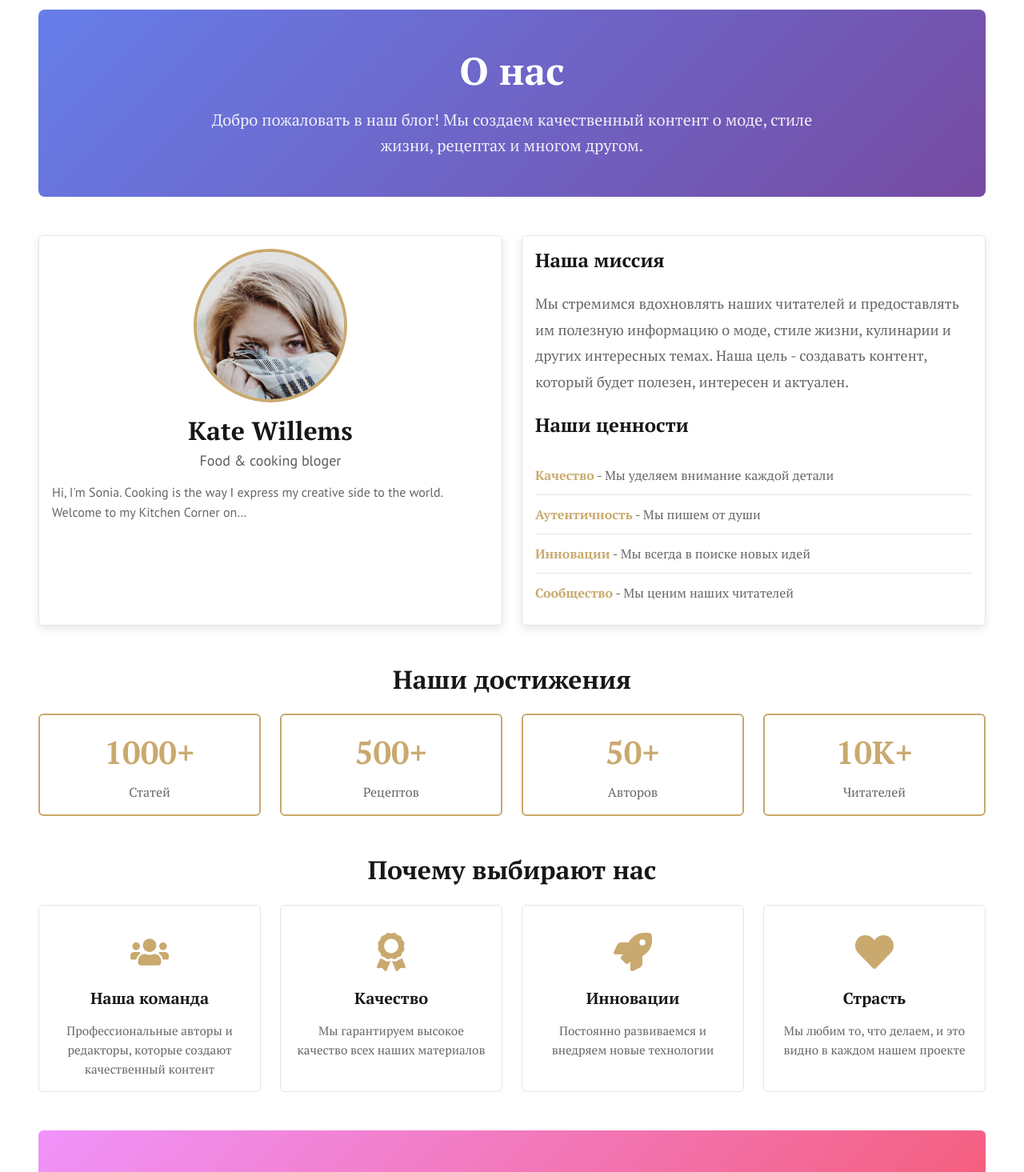
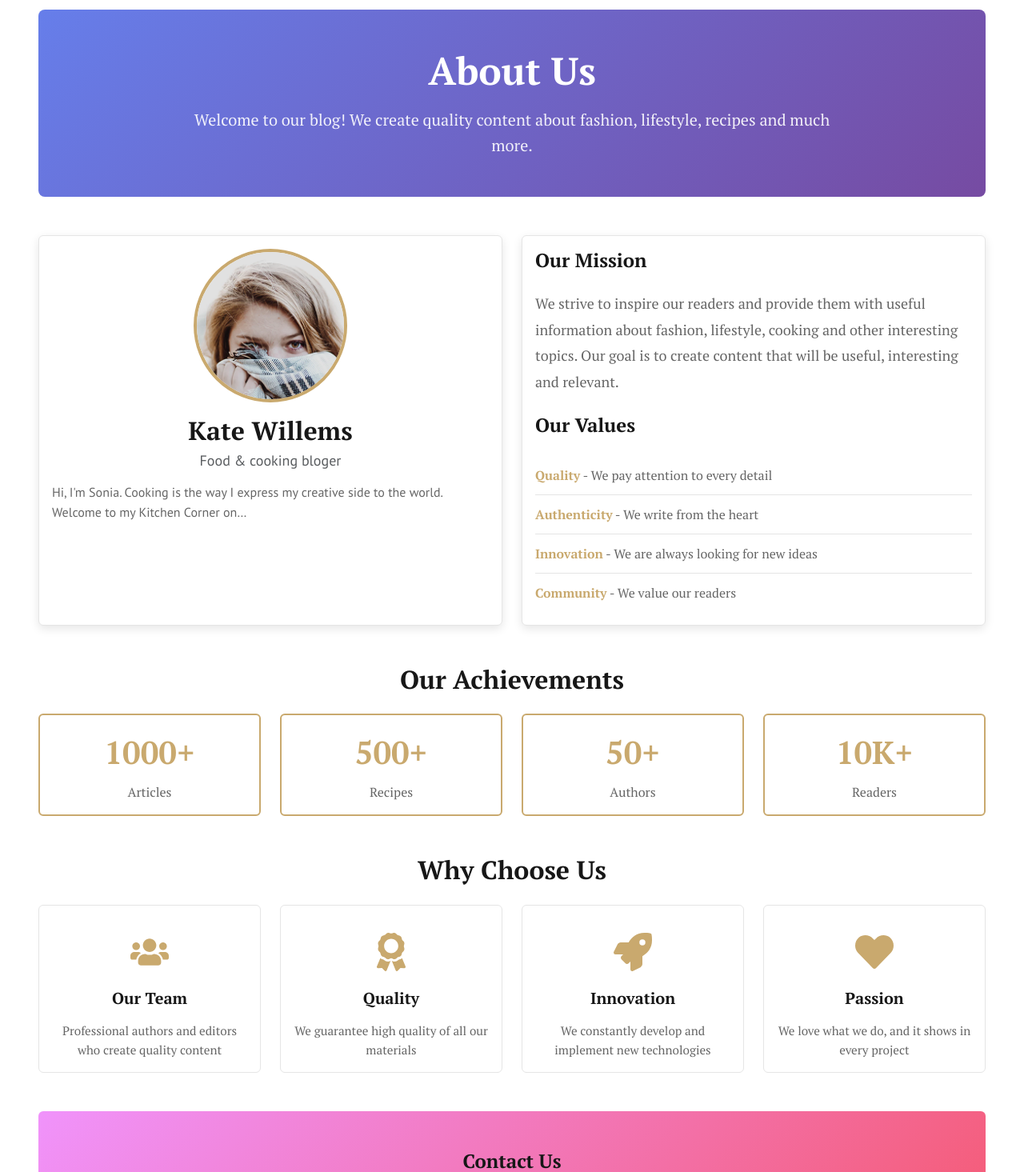
Before and after one commit to Arseniypir231/labs, a React (Create React App) app: page /about in a window 1280 px wide. Shown: the part 120-1585 px from the top of the page at 80% size. Built offline with nearby package versions, Linux system fonts and the light colour scheme.

Commit message:
feat: add full i18next translations to all components and pages

```diff
--- a/src/components/Footer.js
+++ b/src/components/Footer.js
@@ -2,9 +2,12 @@ import React from 'react';
 import { Link } from 'react-router-dom';
 import { Container, Row, Col, Nav, Image, ListGroup } from 'react-bootstrap';
 import { OverlayTrigger, Tooltip } from 'react-bootstrap';
+import { useTranslation } from 'react-i18next';
 import './Footer.css';
 
 const Footer = ({ organizationName, menuItems, socialIcons, copyrightText }) => {
+    const { t } = useTranslation();
+
     const getMenuPath = (item) => {
         const paths = {
             'Home': '/',
@@ -34,17 +37,31 @@ const Footer = ({ organizationName, menuItems, socialIcons, copyrightText }) =>
                 <Row className="justify-content-center mb-3">
                     <Col xs={12} md="auto">
                         <Nav className="footer_nav justify-content-center flex-wrap" as="ul">
-                            {menuItems.map((item, index) => (
+                            {menuItems.map((item, index) => {
+                                const menuKeyMap = {
+                                    'Home': 'navigation.home',
+                                    'Recipes': 'navigation.recipes',
+                                    'Article': 'navigation.article',
+                                    'Contact': 'navigation.contact',
+                                    'Search': 'navigation.search',
+                                    'Favorites': 'navigation.favorites',
+                                    'About': 'navigation.about'
+                                };
+                                const menuTranslationKey = menuKeyMap[item] || item;
+                                const menuText = t(menuTranslationKey);
+
+                                return (
                                     <Nav.Item as="li" key={index} className="footer-nav-item">
                                         <Nav.Link
                                             as={Link}
                                             to={getMenuPath(item)}
                                             className="footer-nav-link"
                                         >
-                                        {item}
+                                            {menuText}
                                         </Nav.Link>
                                     </Nav.Item>
-                            ))}
+                                );
+                            })}
                         </Nav>
                     </Col>
                 </Row>
@@ -54,7 +71,7 @@ const Footer = ({ organizationName, menuItems, socialIcons, copyrightText }) =>
                         {socialIcons.map((icon, index) => {
                             const tooltip = (
                                 <Tooltip id={`social-tooltip-${index}`}>
-                                        Social media {index + 1}
+                                    {t('footer.socialMedia', { index: index + 1 })}
                                 </Tooltip>
                             );
 
--- a/src/components/Header.js
+++ b/src/components/Header.js
@@ -43,9 +43,22 @@ const Header = ({ organizationName, menuItems }) => {
                             const path = getMenuPath(item);
                             const isActive = location.pathname === path;
 
+                            // Получаем перевод для пункта меню
+                            const menuKeyMap = {
+                                'Home': 'navigation.home',
+                                'Recipes': 'navigation.recipes',
+                                'Article': 'navigation.article',
+                                'Contact': 'navigation.contact',
+                                'Search': 'navigation.search',
+                                'Favorites': 'navigation.favorites',
+                                'About': 'navigation.about'
+                            };
+                            const menuTranslationKey = menuKeyMap[item] || item;
+                            const menuText = t(menuTranslationKey);
+
                             const tooltip = (
                                 <BSTooltip id={`tooltip-${index}`}>
-                                    Go to {item} page
+                                    {t('footer.goToPage', { page: menuText })}
                                 </BSTooltip>
                             );
 
@@ -59,9 +72,9 @@ const Header = ({ organizationName, menuItems }) => {
                                             eventKey={path}
                                         >
                                             {index === 0 ? (
-                                                <span className="homeSpan">{item}</span>
+                                                <span className="homeSpan">{menuText}</span>
                                             ) : (
-                                                item
+                                                menuText
                                             )}
                                         </Nav.Link>
                                     </OverlayTrigger>
--- a/src/components/PostCard.js
+++ b/src/components/PostCard.js
@@ -84,10 +84,10 @@ const PostCard = ({ post, onClick, isSelected, onSelect, showCheckbox }) => {
                     <Card.Text as="div" className="post-meta">
                         <span className="meta-item">{post.date}</span>
                         <span className="meta-item">
-                            <span className="meta-label">By</span> {post.author}
+                            <span className="meta-label">{t('hero.by')}</span> {post.author}
                         </span>
                         {post.comments && (
-                            <span className="meta-item comments">{post.comments} comments</span>
+                            <span className="meta-item comments">{post.comments} {t('hero.comments')}</span>
                         )}
                     </Card.Text>
                     {post.description && (
--- a/src/components/PostDetailModal.js
+++ b/src/components/PostDetailModal.js
@@ -38,10 +38,10 @@ const PostDetailModal = ({ isOpen, onClose, post }) => {
                     <div className="post-detail-meta mb-3">
                         <span className="meta-item">{post.date}</span>
                         <span className="meta-item">
-                            <span className="meta-label">By</span> {post.author}
+                            <span className="meta-label">{t('hero.by')}</span> {post.author}
                         </span>
                         {post.comments && (
-                            <span className="meta-item comments">{post.comments} comments</span>
+                            <span className="meta-item comments">{post.comments} {t('hero.comments')}</span>
                         )}
                     </div>
                     {post.description && (
--- a/src/i18n/locales/en.json
+++ b/src/i18n/locales/en.json
@@ -79,7 +79,50 @@
     "about": {
         "title": "About Us",
         "mission": "Our Mission",
-        "values": "Our Values"
+        "missionText": "We strive to inspire our readers and provide them with useful information about fashion, lifestyle, cooking and other interesting topics. Our goal is to create content that will be useful, interesting and relevant.",
+        "values": "Our Values",
+        "subtitle": "Welcome to our blog! We create quality content about fashion, lifestyle, recipes and much more.",
+        "team": "Our Team",
+        "teamDesc": "Professional authors and editors who create quality content",
+        "quality": "Quality",
+        "qualityDesc": "We guarantee high quality of all our materials",
+        "innovation": "Innovation",
+        "innovationDesc": "We constantly develop and implement new technologies",
+        "passion": "Passion",
+        "passionDesc": "We love what we do, and it shows in every project",
+        "achievements": "Our Achievements",
+        "articles": "Articles",
+        "recipes": "Recipes",
+        "authors": "Authors",
+        "readers": "Readers",
+        "whyChooseUs": "Why Choose Us",
+        "contactUs": "Contact Us",
+        "contactText": "Do you have questions or suggestions? We'd love to hear from you!",
+        "goToContact": "Go to contact page",
+        "qualityValue": "Quality - We pay attention to every detail",
+        "authenticity": "Authenticity",
+        "authenticityValue": "Authenticity - We write from the heart",
+        "innovationValue": "Innovation - We are always looking for new ideas",
+        "community": "Community",
+        "communityValue": "Community - We value our readers"
+    },
+    "sidebar": {
+        "aboutAuthor": "About the author",
+        "continueReading": "Continue Reading",
+        "featuredPosts": "Featured posts",
+        "categories": "Categories",
+        "postsIn": "posts in",
+        "socialMedia": "Social media",
+        "tags": "Tags",
+        "viewPostsTagged": "View posts tagged with"
+    },
+    "hero": {
+        "by": "By",
+        "comments": "comments"
+    },
+    "footer": {
+        "goToPage": "Go to {{page}} page",
+        "socialMedia": "Social media {{index}}"
     },
     "validation": {
         "titleRequired": "Title is required",
--- a/src/i18n/locales/ru.json
+++ b/src/i18n/locales/ru.json
@@ -79,7 +79,50 @@
     "about": {
         "title": "О нас",
         "mission": "Наша миссия",
-        "values": "Наши ценности"
+        "missionText": "Мы стремимся вдохновлять наших читателей и предоставлять им полезную информацию о моде, стиле жизни, кулинарии и других интересных темах. Наша цель - создавать контент, который будет полезен, интересен и актуален.",
+        "values": "Наши ценности",
+        "subtitle": "Добро пожаловать в наш блог! Мы создаем качественный контент о моде, стиле жизни, рецептах и многом другом.",
+        "team": "Наша команда",
+        "teamDesc": "Профессиональные авторы и редакторы, которые создают качественный контент",
+        "quality": "Качество",
+        "qualityDesc": "Мы гарантируем высокое качество всех наших материалов",
+        "innovation": "Инновации",
+        "innovationDesc": "Постоянно развиваемся и внедряем новые технологии",
+        "passion": "Страсть",
+        "passionDesc": "Мы любим то, что делаем, и это видно в каждом нашем проекте",
+        "achievements": "Наши достижения",
+        "articles": "Статей",
+        "recipes": "Рецептов",
+        "authors": "Авторов",
+        "readers": "Читателей",
+        "whyChooseUs": "Почему выбирают нас",
+        "contactUs": "Свяжитесь с нами",
+        "contactText": "У вас есть вопросы или предложения? Мы будем рады услышать от вас!",
+        "goToContact": "Перейти на страницу контактов",
+        "qualityValue": "Качество - Мы уделяем внимание каждой детали",
+        "authenticity": "Аутентичность",
+        "authenticityValue": "Аутентичность - Мы пишем от души",
+        "innovationValue": "Инновации - Мы всегда в поиске новых идей",
+        "community": "Сообщество",
+        "communityValue": "Сообщество - Мы ценим наших читателей"
+    },
+    "sidebar": {
+        "aboutAuthor": "Об авторе",
+        "continueReading": "Продолжить чтение",
+        "featuredPosts": "Рекомендуемые посты",
+        "categories": "Категории",
+        "postsIn": "постов в",
+        "socialMedia": "Социальные сети",
+        "tags": "Теги",
+        "viewPostsTagged": "Просмотр постов с тегом"
+    },
+    "hero": {
+        "by": "Автор",
+        "comments": "комментариев"
+    },
+    "footer": {
+        "goToPage": "Перейти на страницу {{page}}",
+        "socialMedia": "Социальная сеть {{index}}"
     },
     "validation": {
         "titleRequired": "Заголовок обязателен",
--- a/src/pages/About.js
+++ b/src/pages/About.js
@@ -1,38 +1,41 @@
 import React from 'react';
 import { Container, Row, Col, Card, Image, ListGroup } from 'react-bootstrap';
 import { FaUsers, FaAward, FaRocket, FaHeart } from 'react-icons/fa';
+import { useTranslation } from 'react-i18next';
 import authorData from '../data/author.json';
 import './About.css';
 
 const About = () => {
+    const { t } = useTranslation();
+
     const features = [
         {
             icon: <FaUsers />,
-            title: 'Наша команда',
-            description: 'Профессиональные авторы и редакторы, которые создают качественный контент'
+            title: t('about.team'),
+            description: t('about.teamDesc')
         },
         {
             icon: <FaAward />,
-            title: 'Качество',
-            description: 'Мы гарантируем высокое качество всех наших материалов'
+            title: t('about.quality'),
+            description: t('about.qualityDesc')
         },
         {
             icon: <FaRocket />,
-            title: 'Инновации',
-            description: 'Постоянно развиваемся и внедряем новые технологии'
+            title: t('about.innovation'),
+            description: t('about.innovationDesc')
         },
         {
             icon: <FaHeart />,
-            title: 'Страсть',
-            description: 'Мы любим то, что делаем, и это видно в каждом нашем проекте'
+            title: t('about.passion'),
+            description: t('about.passionDesc')
         }
     ];
 
     const stats = [
-        { number: '1000+', label: 'Статей' },
-        { number: '500+', label: 'Рецептов' },
-        { number: '50+', label: 'Авторов' },
-        { number: '10K+', label: 'Читателей' }
+        { number: '1000+', label: t('about.articles') },
+        { number: '500+', label: t('about.recipes') },
+        { number: '50+', label: t('about.authors') },
+        { number: '10K+', label: t('about.readers') }
     ];
 
     return (
@@ -40,10 +43,9 @@ const About = () => {
             <Row>
                 <Col xs={12}>
                     <div className="about-hero mb-5">
-                        <h1 className="about-title">О нас</h1>
+                        <h1 className="about-title">{t('about.title')}</h1>
                         <p className="about-subtitle">
-                            Добро пожаловать в наш блог! Мы создаем качественный контент
-                            о моде, стиле жизни, рецептах и многом другом.
+                            {t('about.subtitle')}
                         </p>
                     </div>
                 </Col>
@@ -68,26 +70,23 @@ const About = () => {
                 <Col xs={12} md={6}>
                     <Card className="about-card h-100">
                         <Card.Body>
-                            <h3 className="card-title mb-4">Наша миссия</h3>
+                            <h3 className="card-title mb-4">{t('about.mission')}</h3>
                             <p className="mission-text">
-                                Мы стремимся вдохновлять наших читателей и предоставлять им
-                                полезную информацию о моде, стиле жизни, кулинарии и других
-                                интересных темах. Наша цель - создавать контент, который
-                                будет полезен, интересен и актуален.
+                                {t('about.missionText')}
                             </p>
-                            <h3 className="card-title mt-4 mb-4">Наши ценности</h3>
+                            <h3 className="card-title mt-4 mb-4">{t('about.values')}</h3>
                             <ListGroup variant="flush">
                                 <ListGroup.Item className="value-item">
-                                    <strong>Качество</strong> - Мы уделяем внимание каждой детали
+                                    <strong>{t('about.quality')}</strong> - {t('about.qualityValue').split(' - ')[1]}
                                 </ListGroup.Item>
                                 <ListGroup.Item className="value-item">
-                                    <strong>Аутентичность</strong> - Мы пишем от души
+                                    <strong>{t('about.authenticity')}</strong> - {t('about.authenticityValue').split(' - ')[1]}
                                 </ListGroup.Item>
                                 <ListGroup.Item className="value-item">
-                                    <strong>Инновации</strong> - Мы всегда в поиске новых идей
+                                    <strong>{t('about.innovation')}</strong> - {t('about.innovationValue').split(' - ')[1]}
                                 </ListGroup.Item>
                                 <ListGroup.Item className="value-item">
-                                    <strong>Сообщество</strong> - Мы ценим наших читателей
+                                    <strong>{t('about.community')}</strong> - {t('about.communityValue').split(' - ')[1]}
                                 </ListGroup.Item>
                             </ListGroup>
                         </Card.Body>
@@ -97,7 +96,7 @@ const About = () => {
 
             <Row className="mb-5">
                 <Col xs={12}>
-                    <h2 className="section-title text-center mb-4">Наши достижения</h2>
+                    <h2 className="section-title text-center mb-4">{t('about.achievements')}</h2>
                     <Row className="g-4">
                         {stats.map((stat, index) => (
                             <Col key={index} xs={6} md={3}>
@@ -115,7 +114,7 @@ const About = () => {
 
             <Row className="mb-5">
                 <Col xs={12}>
-                    <h2 className="section-title text-center mb-4">Почему выбирают нас</h2>
+                    <h2 className="section-title text-center mb-4">{t('about.whyChooseUs')}</h2>
                     <Row className="g-4">
                         {features.map((feature, index) => (
                             <Col key={index} xs={12} sm={6} md={3}>
@@ -142,12 +141,12 @@ const About = () => {
                 <Col xs={12}>
                     <Card className="contact-card">
                         <Card.Body className="text-center">
-                            <h3 className="card-title mb-3">Свяжитесь с нами</h3>
+                            <h3 className="card-title mb-3">{t('about.contactUs')}</h3>
                             <p className="contact-text mb-4">
-                                У вас есть вопросы или предложения? Мы будем рады услышать от вас!
+                                {t('about.contactText')}
                             </p>
                             <a href="/contact" className="contact-link">
-                                Перейти на страницу контактов
+                                {t('about.goToContact')}
                             </a>
                         </Card.Body>
                     </Card>
```
Also changed, not shown: src/components/Hero.js (+5 -2 lines), src/components/Sidebar.js (+12 -9 lines). Lines whose indentation alone changed are shown as unchanged.
